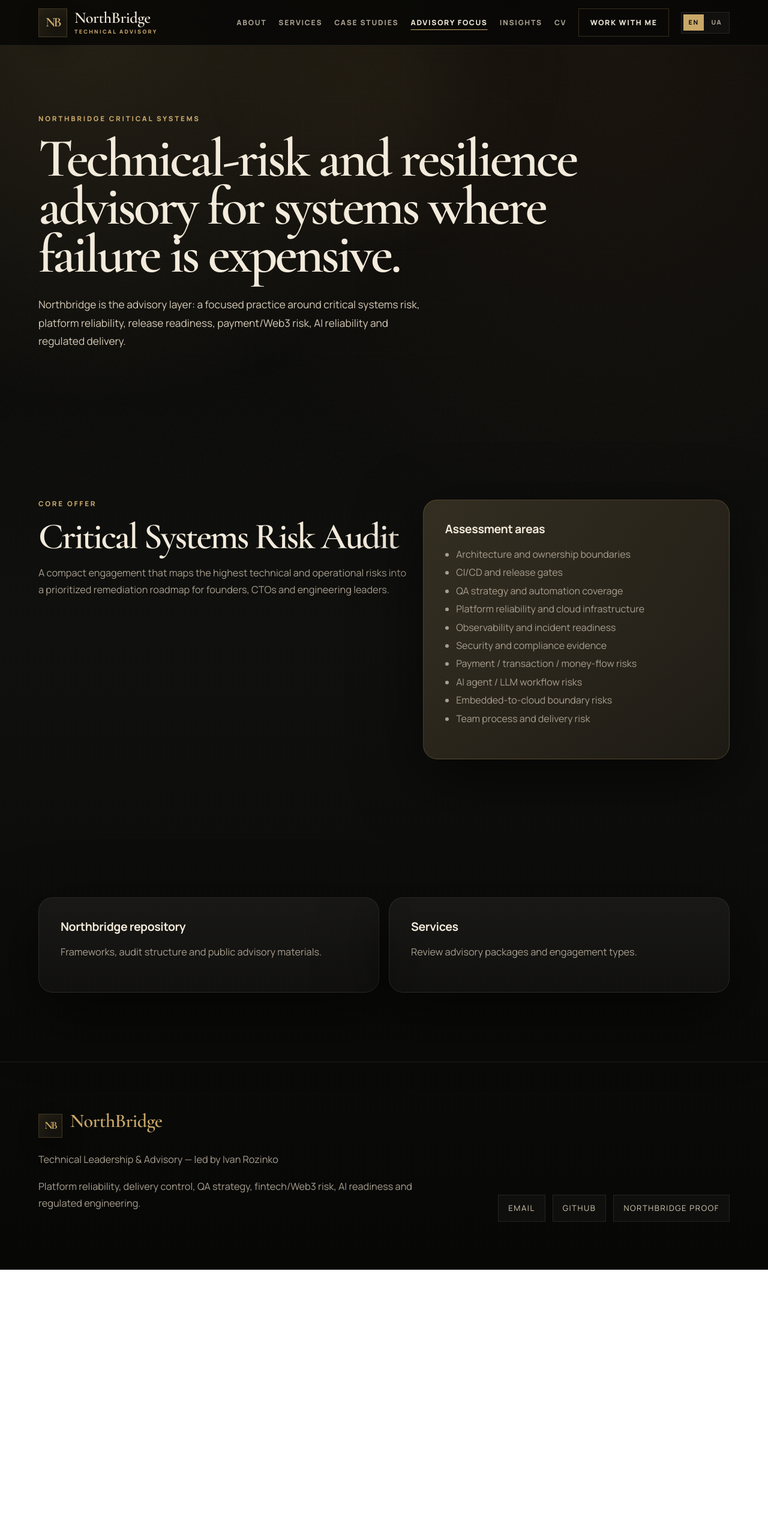
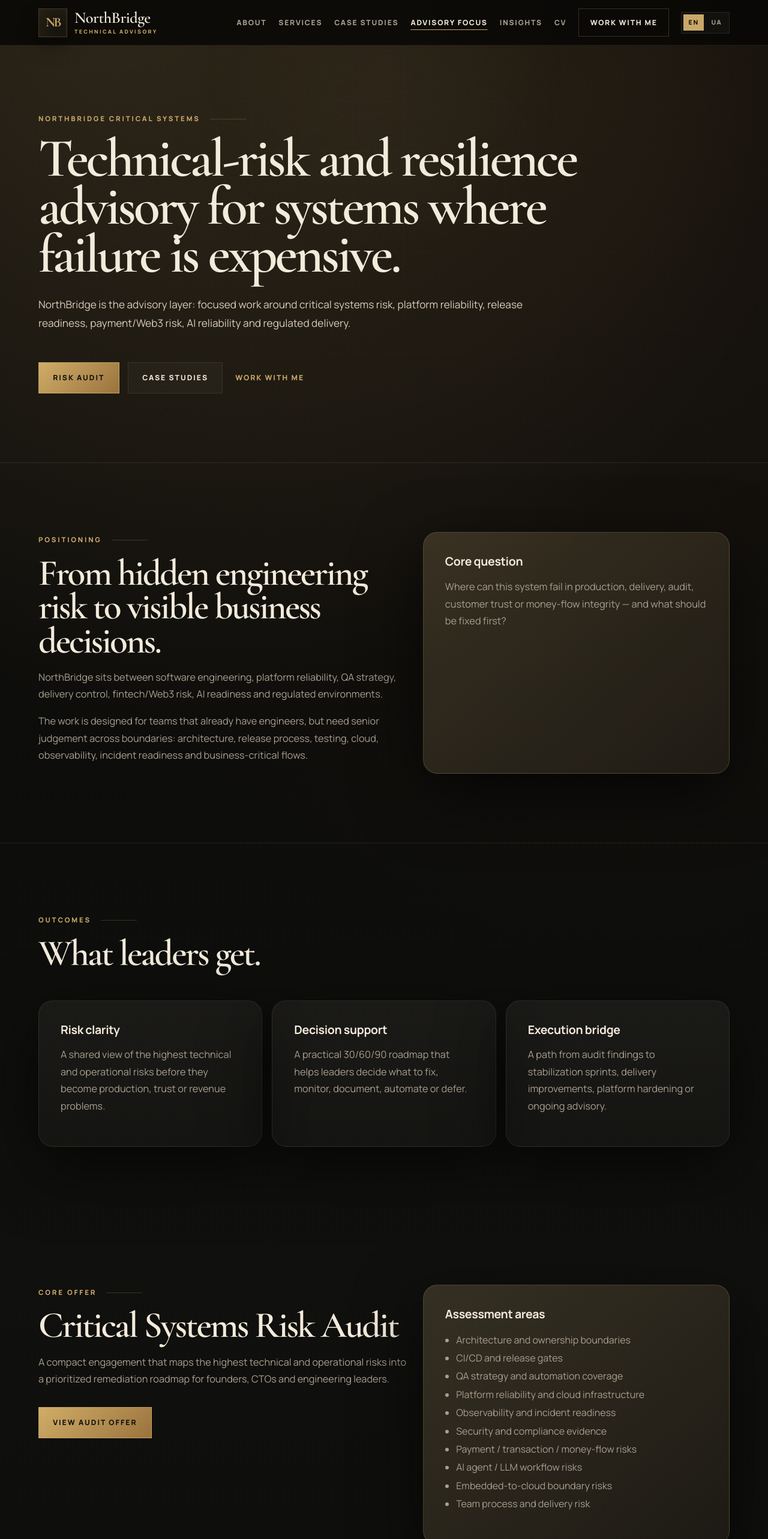
Before and after one commit to IRozinko/ivan-rozinko-site, a Next.js app: page /northbridge in a window 1280 px wide. Shown: the top 2566 px of the page at 60% size. Before the commit the page ends 2117 px from the top, so only its background shows below. Built offline with nearby package versions, Linux system fonts and the light colour scheme.

Commit message:
Expand NorthBridge advisory page

```diff
--- a/app/northbridge/page.tsx
+++ b/app/northbridge/page.tsx
@@ -1,29 +1,119 @@
 import { SiteFooter } from '../components/SiteFooter';
 import { SiteNav } from '../components/SiteNav';
 
-const auditAreas = ['Architecture and ownership boundaries', 'CI/CD and release gates', 'QA strategy and automation coverage', 'Platform reliability and cloud infrastructure', 'Observability and incident readiness', 'Security and compliance evidence', 'Payment / transaction / money-flow risks', 'AI agent / LLM workflow risks', 'Embedded-to-cloud boundary risks', 'Team process and delivery risk'];
+const auditAreas = [
+  'Architecture and ownership boundaries',
+  'CI/CD and release gates',
+  'QA strategy and automation coverage',
+  'Platform reliability and cloud infrastructure',
+  'Observability and incident readiness',
+  'Security and compliance evidence',
+  'Payment / transaction / money-flow risks',
+  'AI agent / LLM workflow risks',
+  'Embedded-to-cloud boundary risks',
+  'Team process and delivery risk',
+];
+
+const outcomes = [
+  ['Risk clarity', 'A shared view of the highest technical and operational risks before they become production, trust or revenue problems.'],
+  ['Decision support', 'A practical 30/60/90 roadmap that helps leaders decide what to fix, monitor, document, automate or defer.'],
+  ['Execution bridge', 'A path from audit findings to stabilization sprints, delivery improvements, platform hardening or ongoing advisory.'],
+];
+
+const engagementModels = [
+  ['Critical Systems Risk Audit', 'Focused risk review and executive summary.', '/services/critical-systems-risk-audit'],
+  ['Stabilization Sprint', 'Short delivery push to close urgent reliability, release, observability or quality gaps.', '/services'],
+  ['Advisory Retainer', 'Ongoing technical judgement for founders, CTOs and engineering leaders.', '/services'],
+];
 
 export default function NorthbridgePage() {
   return (
     <main>
       <SiteNav active="northbridge" locale="en" enHref="/northbridge" uaHref="/ua/northbridge" />
-      <section className="section hero">
-        <div className="eyebrow">Northbridge Critical Systems</div>
+
+      <section className="section hero heroTight">
+        <div className="eyebrow withLine">NorthBridge Critical Systems</div>
         <h1>Technical-risk and resilience advisory for systems where failure is expensive.</h1>
-        <p className="lead">Northbridge is the advisory layer: a focused practice around critical systems risk, platform reliability, release readiness, payment/Web3 risk, AI reliability and regulated delivery.</p>
+        <p className="lead">NorthBridge is the advisory layer: focused work around critical systems risk, platform reliability, release readiness, payment/Web3 risk, AI reliability and regulated delivery.</p>
+        <div className="ctaRow">
+          <a className="button primary" href="/services/critical-systems-risk-audit">Risk Audit</a>
+          <a className="button secondary" href="/case-studies">Case studies</a>
+          <a className="button ghost" href="mailto:ivan.rozinko@gmail.com">Work with me</a>
+        </div>
       </section>
+
+      <section className="section split auditBand">
+        <div>
+          <div className="eyebrow withLine">Positioning</div>
+          <h2>From hidden engineering risk to visible business decisions.</h2>
+          <p>
+            NorthBridge sits between software engineering, platform reliability, QA strategy, delivery control, fintech/Web3 risk, AI readiness and regulated environments.
+          </p>
+          <p>
+            The work is designed for teams that already have engineers, but need senior judgement across boundaries: architecture, release process, testing, cloud, observability, incident readiness and business-critical flows.
+          </p>
+        </div>
+        <div className="card accent">
+          <h3>Core question</h3>
+          <p>Where can this system fail in production, delivery, audit, customer trust or money-flow integrity — and what should be fixed first?</p>
+        </div>
+      </section>
+
+      <section className="section">
+        <div className="sectionHeader">
+          <div>
+            <div className="eyebrow withLine">Outcomes</div>
+            <h2>What leaders get.</h2>
+          </div>
+        </div>
+        <div className="outcomeStrip">
+          {outcomes.map(([title, text]) => (
+            <article className="card" key={title}>
+              <h3>{title}</h3>
+              <p>{text}</p>
+            </article>
+          ))}
+        </div>
+      </section>
+
       <section className="section split">
         <div>
-          <div className="eyebrow">Core offer</div>
+          <div className="eyebrow withLine">Core offer</div>
           <h2>Critical Systems Risk Audit</h2>
           <p>A compact engagement that maps the highest technical and operational risks into a prioritized remediation roadmap for founders, CTOs and engineering leaders.</p>
+          <div className="ctaRow">
+            <a className="button primary" href="/services/critical-systems-risk-audit">View audit offer</a>
+          </div>
         </div>
-        <div className="card accent"><h3>Assessment areas</h3><ul>{auditAreas.map((area) => <li key={area}>{area}</li>)}</ul></div>
+        <div className="card accent">
+          <h3>Assessment areas</h3>
+          <ul>{auditAreas.map((area) => <li key={area}>{area}</li>)}</ul>
+        </div>
       </section>
+
+      <section className="section">
+        <div className="sectionHeader">
+          <div>
+            <div className="eyebrow withLine">Engagement models</div>
+            <h2>Start with clarity. Continue with execution where needed.</h2>
+          </div>
+        </div>
+        <div className="grid three">
+          {engagementModels.map(([title, text, href]) => (
+            <a className="card repo servicePackage" href={href} key={title}>
+              <h3>{title}</h3>
+              <p>{text}</p>
+              <span className="textLink">View →</span>
+            </a>
+          ))}
+        </div>
+      </section>
+
       <section className="section grid two">
-        <a className="card repo" href="https://github.com/IRozinko/northbridge-critical-systems" target="_blank" rel="noreferrer"><h3>Northbridge repository</h3><p>Frameworks, audit structure and public advisory materials.</p></a>
+        <a className="card repo" href="https://github.com/IRozinko/northbridge-critical-systems" target="_blank" rel="noreferrer"><h3>NorthBridge repository</h3><p>Frameworks, audit structure and public advisory materials.</p></a>
         <a className="card repo" href="/services"><h3>Services</h3><p>Review advisory packages and engagement types.</p></a>
       </section>
+
       <SiteFooter locale="en" />
     </main>
   );
```
